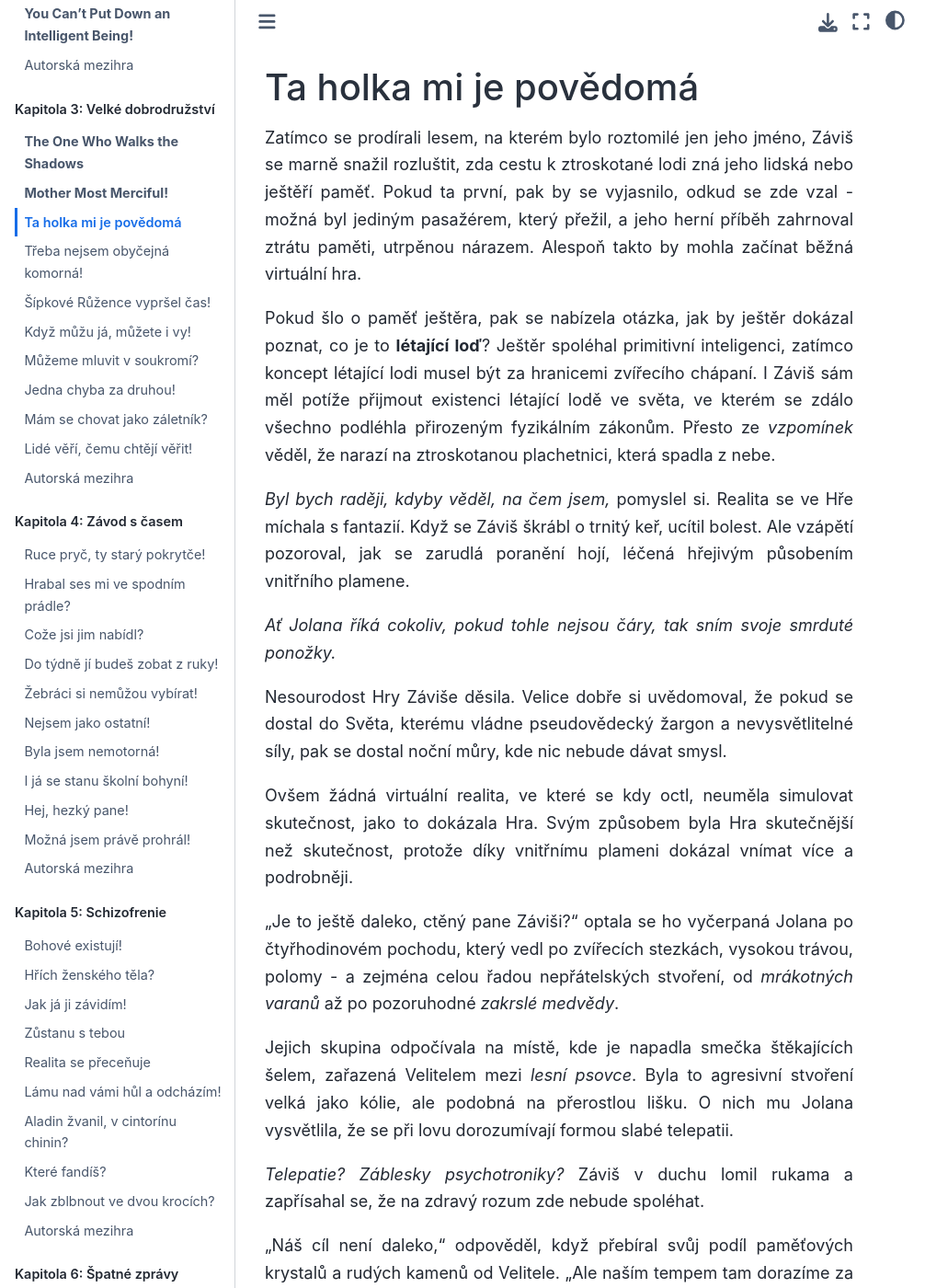
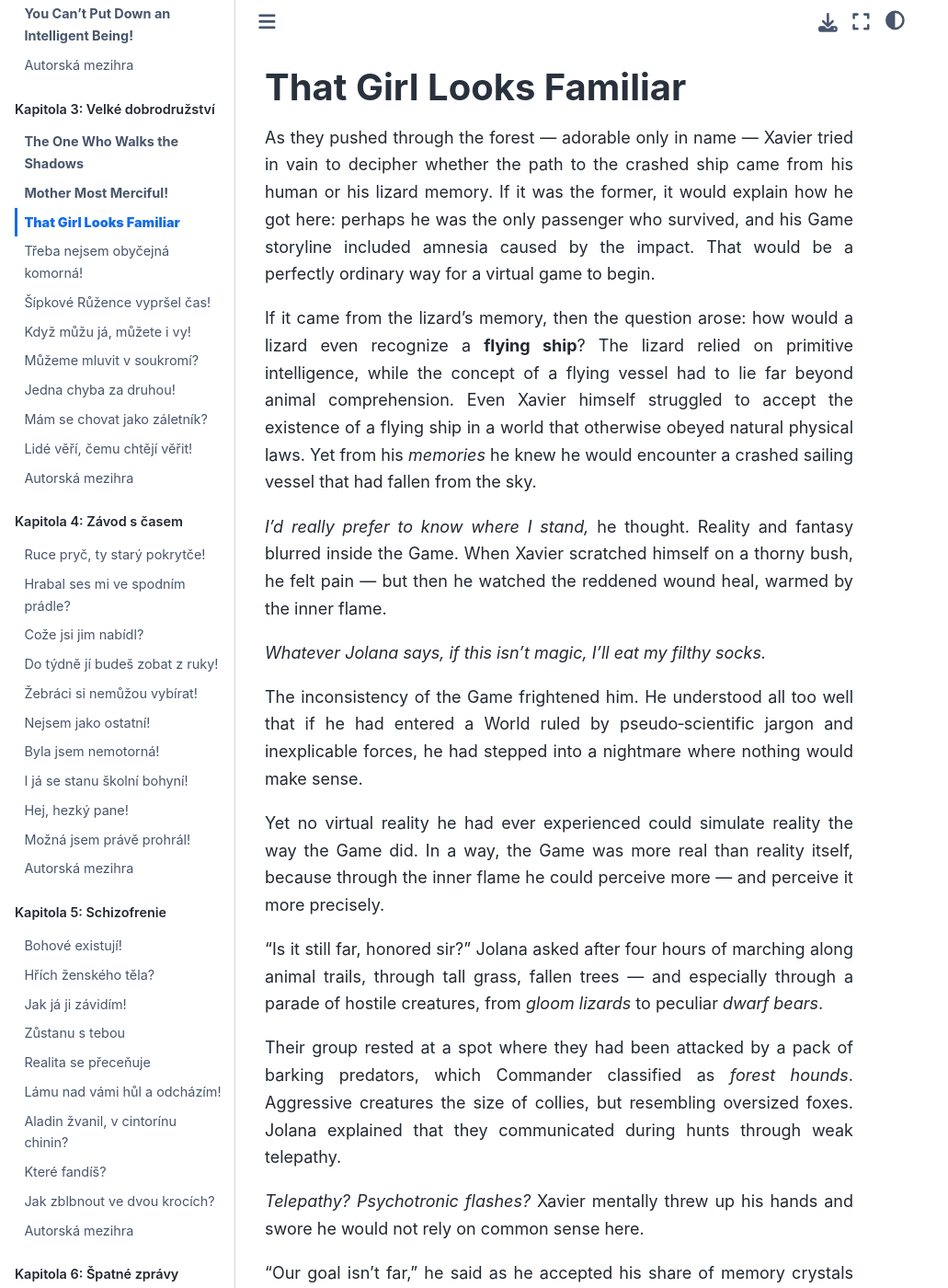
Before and after one commit to hanpari/sest-spolecniku, a Sphinx documentation site: the page built from source/sest_spolecniku/003-velke-dobrodruzstvi/03.md, in a window 1280 px wide and 1400 px high. Shown: the whole window at 92% size, without its empty margins (0-1031 px from the left). Built offline with Sphinx 7.4.7 and the Sphinx Book theme 1.1.4, drawn with Linux system fonts in a browser that asks for light colours; some of the changed text lies outside the part shown.

Commit message:
Brock Prudell

```diff
--- a/source/sest_spolecniku/003-velke-dobrodruzstvi/03.md
+++ b/source/sest_spolecniku/003-velke-dobrodruzstvi/03.md
@@ -1,145 +1,145 @@
-# Ta holka mi je povědomá
+# **That Girl Looks Familiar**
 
- Zatímco se prodírali lesem, na kterém bylo roztomilé jen jeho jméno, Záviš se marně snažil rozluštit, zda cestu k ztroskotané lodi zná jeho lidská nebo ještěří paměť. Pokud ta první, pak by se vyjasnilo, odkud se zde vzal - možná byl jediným pasažérem, který přežil, a jeho herní příběh zahrnoval ztrátu paměti, utrpěnou nárazem. Alespoň takto by mohla začínat běžná virtuální hra.
+As they pushed through the forest — adorable only in name — Xavier tried in vain to decipher whether the path to the crashed ship came from his human or his lizard memory. If it was the former, it would explain how he got here: perhaps he was the only passenger who survived, and his Game storyline included amnesia caused by the impact. That would be a perfectly ordinary way for a virtual game to begin.
 
- Pokud šlo o paměť ještěra, pak se nabízela otázka, jak by ještěr dokázal poznat, co je to **létající loď**? Ještěr spoléhal primitivní inteligenci, zatímco koncept létající lodi musel být za hranicemi zvířecího chápaní. I Záviš sám měl potíže přijmout existenci létající lodě ve světa, ve kterém se zdálo všechno podléhla přirozeným fyzikálním zákonům. Přesto ze *vzpomínek* věděl, že narazí na ztroskotanou plachetnici, která spadla z nebe.
+If it came from the lizard’s memory, then the question arose: how would a lizard even recognize a **flying ship**? The lizard relied on primitive intelligence, while the concept of a flying vessel had to lie far beyond animal comprehension. Even Xavier himself struggled to accept the existence of a flying ship in a world that otherwise obeyed natural physical laws. Yet from his *memories* he knew he would encounter a crashed sailing vessel that had fallen from the sky.
 
- *Byl bych raději, kdyby věděl, na čem jsem,* pomyslel si. Realita se ve Hře míchala s fantazií. Když se Záviš škrábl o trnitý keř, ucítil bolest. Ale vzápětí pozoroval, jak se zarudlá poranění hojí, léčená hřejivým působením vnitřního plamene.
+*I’d really prefer to know where I stand,* he thought. Reality and fantasy blurred inside the Game. When Xavier scratched himself on a thorny bush, he felt pain — but then he watched the reddened wound heal, warmed by the inner flame.
 
- *Ať Jolana říká cokoliv, pokud tohle nejsou čáry, tak sním svoje smrduté ponožky.*
+*Whatever Jolana says, if this isn’t magic, I’ll eat my filthy socks.*
 
- Nesourodost Hry Záviše děsila. Velice dobře si uvědomoval, že pokud se dostal do Světa, kterému vládne pseudovědecký žargon a nevysvětlitelné síly, pak se dostal noční můry, kde nic nebude dávat smysl.
+The inconsistency of the Game frightened him. He understood all too well that if he had entered a World ruled by pseudo‑scientific jargon and inexplicable forces, he had stepped into a nightmare where nothing would make sense.
 
- Ovšem žádná virtuální realita, ve které se kdy octl, neuměla simulovat skutečnost, jako to dokázala Hra. Svým způsobem byla Hra skutečnější než skutečnost, protože díky vnitřnímu plameni dokázal vnímat více a podrobněji.
+Yet no virtual reality he had ever experienced could simulate reality the way the Game did. In a way, the Game was more real than reality itself, because through the inner flame he could perceive more — and perceive it more precisely.
 
- "Je to ještě daleko, ctěný pane Záviši?" optala se ho vyčerpaná Jolana po čtyřhodinovém pochodu, který vedl po zvířecích stezkách, vysokou trávou, polomy - a zejména celou řadou nepřátelských stvoření, od *mrákotných varanů* až po pozoruhodné *zakrslé medvědy*.
+“Is it still far, honored sir?” Jolana asked after four hours of marching along animal trails, through tall grass, fallen trees — and especially through a parade of hostile creatures, from *gloom lizards* to peculiar *dwarf bears*.
 
-Jejich skupina odpočívala na místě, kde je napadla smečka štěkajících šelem, zařazená Velitelem mezi *lesní psovce*. Byla to agresivní stvoření velká jako kólie, ale podobná na přerostlou lišku. O nich mu Jolana vysvětlila, že se při lovu dorozumívají formou slabé telepatii.
+Their group rested at a spot where they had been attacked by a pack of barking predators, which Commander classified as *forest hounds*. Aggressive creatures the size of collies, but resembling oversized foxes. Jolana explained that they communicated during hunts through weak telepathy.
 
-*Telepatie? Záblesky psychotroniky?* Záviš  v duchu lomil rukama a zapřísahal se, že na zdravý rozum zde nebude spoléhat.
+*Telepathy? Psychotronic flashes?* Xavier mentally threw up his hands and swore he would not rely on common sense here.
 
-"Náš cíl není daleko," odpověděl, když přebíral svůj podíl paměťových krystalů a rudých kamenů od Velitele. "Ale naším tempem tam dorazíme za několik hodin."
+“Our goal isn’t far,” he said as he accepted his share of memory crystals and red stones from Boss. “But at our pace, we’ll get there in a few hours.”
 
-"Několik hodin peklem," zaúpěla Jolana. "Potřebuju povzbudit."
+“A few hours of hell,” Jolana groaned. “I need a boost.”
 
-Z vaku vytáhla malý rudý kámen a rozdrtila ho v malém moždíři na prach; ten nasypala do čutory spolu s neznámým bílou látkou, která vypadala jako moučkový cukr. Když obsah čutory protřepala, opatrně se napila a chytila se za břicho.
+She pulled a small red stone from her pouch and crushed it into powder in a tiny mortar; she mixed it into her flask with an unknown white substance that looked like powdered sugar. After shaking the flask, she took a cautious sip and grabbed her stomach.
 
-"Co je to?" zeptal se Záviš zvědavě. "Myslel jsem, že rudé kameny člověku neprospívají."
+“What is that?” Xavier asked. “I thought red stones were harmful to humans.”
 
-"Řešení z nouze," odpověděla. "Žádný strach. Přidala jsem inhibitor, který brání prudkému vstřebání energie z rudého kamene. Chcete také?"
+“A desperate solution,” she said. “Don’t worry. I added an inhibitor that prevents the energy from absorbing too quickly. Want some?”
 
-*Inhibitor? Proč ne sušené mločí nohy nebo drcená netopýří křídla?* ušklíbl se Záviš.
+*An inhibitor? Why not dried salamander legs or powdered bat wings?* Xavier smirked inwardly.
 
-Pak přijal čutoru a když se napil, ucítil, jak se jeho vnitřní plamen rozhořívá a odstraňuje únavu z bolavých svalů.
+He took the flask and drank. His inner flame flared, burning away the fatigue in his aching muscles.
 
-"Výborná medicína," vydechl.
+“Excellent medicine,” he exhaled.
 
-"Vám nic nedělá?" zeptala se Jolana užasle. "Mne pálí jako čert. Učili nás, že do výsledného lektvaru se přidává chladící složka a analgetika, aby byl výsledek snesitelný."
+“It doesn’t hurt you?” Jolana asked, astonished. “It burns me like the devil. We were taught that the final potion needs a cooling agent and analgesics to make it bearable.”
 
-"Opravdu?"
+“Really?”
 
-Záviš nabídl čutoru Němému a sledoval jeho reakce, aby se ujistil, že Jolana není přecitlivělá. Ale i Němý, přes svou stoickou náturu, nesnesl nápoj o nic lépe.
+Xavier offered the flask to Mute and watched his reaction to make sure Jolana wasn’t simply oversensitive. But even Mute, stoic as he was, couldn’t tolerate the drink any better.
 
-"Musíte mít žaludek z oceli, ctěný pane," poznamenal obdivně Velitel. "Tenhle dryák by odrovnal i slona."
+“You must have a stomach of steel, honored sir,” Commander said admiringly. “This brew would knock out an elephant.”
 
-*Nebo stačí mít žaludek ještěra,* pomyslel si Záviš. Už si stačil všimnout, že mezi ním a skupinou zálesáků existují zřetelné rozdíly, které nelze vysvětlit pouze lepším vybavením. *Místy si připadám jako jiný živočišný druh.*
+*Or you just need a lizard’s stomach,* Xavier thought. He had already noticed that there were clear differences between him and the rangers — differences that couldn’t be explained by better equipment alone. *Sometimes I feel like a different species.*
 
-"Půjdeme dál, ctěný pane?" zeptal se Velitel váhavě.
+“Shall we continue, honored sir?” Commander asked hesitantly.
 
-Takhle hluboko v *Lese roztomilých kulíšků* neměla skupina tří zálesáků šanci na přežití. Jen díky Závišovi a jeho ještěřím smyslům a zděděné paměti se dokázala vyhnout řadě  nebezpečných situací.
+This deep in the *Forest of Adorable Owlets*, the three rangers had no chance of survival. Only thanks to Xavier — his lizard senses and inherited memory — had they avoided several dangerous situations.
 
-"Půjdeme dál."
+“We continue.”
 
-Záviš neměl důvod nepokračovat. Nenarazili na nic, co by jeho dokázalo ohrozit, takže vnímal své šance jinak než zálesáci.
+Xavier had no reason to stop. They hadn’t encountered anything that could threaten him, so he assessed his chances differently than the rangers.
 
-Opět vyrazili na pochod. Když se blížili místu, kde doufali, že najdou létající loď,  Záviš nařídil další přestávku. Po několika šarvátkých s lesními dravci, Jolana už mlela z posledního, opírala se o svou berli jako válečný invalida. Tentokrát ji  ale Velitel nenapomínal, naopak se lačně napil z čutory s rozdrceným rudým kamenem.
+They marched on. As they approached the place where they hoped to find the flying ship, Xavier ordered another break. After several skirmishes with forest predators, Jolana was barely standing, leaning on her staff like a war invalid. This time Boss didn’t scold her — instead he greedily drank from the flask with crushed red stone.
 
-"Omlouvám se, ctěný pane," zamumlal. "Jen vás zdržujeme."
+“Forgive us, honored sir,” he muttered. “We’re only slowing you down.”
 
-*Jinými slovy,* pomyslel si Záviš, *chtějí vědět, zda je nehodlám opustit. Nejspíše nechápou, proč s nimi ztrácím čas.*
+*In other words,* Xavier thought, *they want to know whether I intend to abandon their crew. They probably don’t understand why I’m wasting time with them.*
 
-"Také jsem unavený," zalhal. "Ale jsme skoro u cíle. V každém případě," dodal přísně, "spolu jsme sem přišli a spolu také odejdeme."
+“I’m tired too,” he lied. “But we’re almost there. In any case,” he added sternly, “we came here together and we leave together.”
 
-*Ne, nejsem bezcitná zrůda, která vás nechá na holičkách,* doplnil v duchu. Trochu ho zarazilo, že zálesáci od něj čekají jen nejhorší, a děsil se, jak společnost ve Hře funguje. *Venku nebo uvnitř, sotva si pomůžu. Nevím, proč jsem čekal mírumilovnou utopii.*
+*No, I’m not a heartless monster who’ll leave you to die,* he added silently. It unsettled him that the rangers expected only the worst — and it frightened him how society in the Game must function. *Outside or inside, I’m not sure I’ll ever catch a break. Why did I expect? A peaceful utopia?*
 
-"Děkujeme, ctěný pane," zamumlal Velitel. "Můžete se na nás spolehnout."
+“Thank you, honored sir,” Commander murmured. “You can rely on us.”
 
-*Mám to brát jako přísahu věrnosti?*
+*Should I take that as an oath of loyalty?*
 
-"Velmi dobře," řekl Záviš nahlas. "Myslíš, Veliteli, že můžeme narazit na vaši konkurenci?"
+“Very well,” Xavier said aloud. “Boss, do you think we might run into your competition?”
 
-"Těžko říct, ctěný pane. Takhle hluboko si žádná gilda netroufá. Kdybych já byl na jejich místě, dávno bych se otočil a zmizel odtud."
+“Hard to say, honored sir. No guild dares come this deep. If I were in their place, I’d have turned back long ago.”
 
-V té chvíli, jako na popření velitelových slov, se ozval vzdálený křik a výbuchy. Zablesklo se a na obloze se objevil sloup modrého světla.
+At that moment, as if to contradict his words, distant shouting and explosions echoed through the forest. A flash lit the sky, followed by a pillar of blue light.
 
-"K zemi," zavelel Záviš a sám se příkladně svalil na zem, aby se odkutálel pod kmen silného dubu.
+“Down,” Xavier ordered, dropping to the ground and rolling under the trunk of a thick oak.
 
-"Konkurence?" zeptal se tiše.
+“Competition?” he whispered.
 
-"Ne, ctěný pane. Takové vybavení naše gildy nemají."
+“No, honored sir. Our guilds don’t have equipment like that.”
 
-"Co to bylo?"
+“What was it?”
 
-"Ty výbuchy? Nejspíš energetické granáty. A ten zbytek?" Velitel pokrčil rameny. "Nemám tušení. Nic, co bych mohl znát."
+“The explosions? Probably energy grenades. And the rest?” Commander shrugged. “No idea. Nothing I recognize.”
 
-"V každém případě nejsme daleko," přikývl Záviš. "Posuneme se opatrně vpřed. Kryjte se a udržujte desetimetrové rozestupy tak, abyste viděli na toho před sebou. Já první, pak Němý, Jolana a nakonec Velitel. V případě problémů se okamžitě stahujeme. Nezapomínejte kontrolovat křídla."
+“In any case, we’re close,” Xavier nodded. “We move forward carefully. Stay covered and keep ten‑meter spacing so you can see the person ahead. I go first, then Mute, Jolana, and Commander last. If anything goes wrong, we retreat immediately. Check your wings.”
 
-"Křídla?" zašeptala Jolana zmateně.
+“Wings?” Jolana whispered, confused.
 
-"Levou a pravou stranu," objasnil Záviš. "Velitel bude krýt náš případný ústup."
+“Left and right flank,” Xavier clarified. “Boss covers our retreat.”
 
-Pak se pochybovačně zadíval na luky obou mužů. V hustém lesním porostu se jejich účinnost vytrácela.
+He then eyed the men’s bows skeptically. In dense forest, their effectiveness was limited.
 
 …
 
-Mezi vyvrácenými stromy ležela spadená létající loď. Vypadala jako luxusní plachetnice, bohatě zdobená vyřezáváním a obrovskými krystaly - ztělesnění odvážné představivosti malíře, který nedbá na fyziku. Ani jeden z jejích tří stěžnů nevydržel pád a v jejím pravoboku zela černá díra jakoby vykousnutá gigantickým netvorem.
+Among the uprooted trees lay the fallen flying ship. It looked like a luxurious sailing vessel, richly decorated with carvings and enormous crystals — the embodiment of a painter’s wild imagination unconcerned with physics. None of its three masts had survived the fall, and a black hole gaped in its starboard side as if bitten out by a giant beast.
 
-Pod vrakem se ukrývali muž v uniformě vojáka a žena oblečená v šatech, které více než cokoliv připomínaly oblečení komorné. Voják krvácel z několik ran, z boku mu trčel opeřený šíp, přesto ale neúnavně střílel ze dvou kuší, které mu komorná neohrabaně natahovala pomocí kladkového mechanismu.
+Beneath the wreck crouched a soldier in uniform and a woman dressed in clothes that resembled a maid’s outfit. The soldier bled from several wounds, an arrow protruding from his side, yet he tirelessly fired two crossbows, which the maid clumsily reloaded using a pulley mechanism.
 
-Mýtina před nimi byla vypálená po výbuších a mezi ohořelými větvemi se nacházely šaty a zbraně útočníků, kteří tam pravděpodobně zemřeli, soudě podle rozházených rudých kamenů a paměťových krystalů.
+The clearing before them was scorched by explosions, and among the charred branches lay the clothes and weapons of attackers who had likely died there, judging by the scattered red stones and memory crystals.
 
-Útočníci, ne nepodobní na Velitelovu skupinu zálesáků, se drželi za stromy, mimo dosah granátů, a posílali jeden šíp za druhý, zatímco část z nich se pokoušela obejít obránce zezadu.
+The attackers, not unlike Boss’s group of rangers, hid behind trees, out of grenade range, firing arrow after arrow while some tried to circle around the defenders.
 
-"Přestaňte!" zakřičel jeden z útočníků, muž se sudovitou postavou a hrubou neoholenou tváří. "Co to děláte? Jsme z gildy **Čtveráci** a přišli jsme vám na pomoc. Nemáme nepřátelské úmysly."
+“Stop!” shouted one of the attackers — a barrel‑chested man with a rough, unshaven face. “What are you doing? We’re from the **Squares** guild and we came to help you. We have no hostile intentions.”
 
-"A já vám znovu opakuju, že pomoc nepotřebujeme," zakřičel voják. "Řekl jsem vám, ať táhnete, že naše posila je už na cestě. Varovali jsme vás, ať se nepřibližujete."
+“And I repeat that we don’t need help,” the soldier yelled back. “I told you to get lost, that our reinforcements are already on the way. We warned you not to approach.”
 
-"Zabili jste pět našich lidí!"
+“You killed five of our people!”
 
-"Přesně jak jsme slíbili," zavrčel pochmurně voják. "Tato létající loď je majetkem vysoce postavené osoby. Kmáni jako vy u ní nemají co dělat."
+“Exactly as promised,” the soldier growled darkly. “This flying ship belongs to a highly ranked individual. Rabble like you have no business near it.”
 
-"Bez nás v lese nepřežijete, kamaráde. Co takhle se dohodnout? Jsem gildovní vicemistr Prudil a mám pověst chlapa, který drží slovo."
+“Without us you won’t survive the forest, friend. How about we make a deal? I’m Vice‑Master Brock Prudell, and I’m known as a man who keeps his word.”
 
-"Nemáme na čem se dohodnout. K lodi se dostanete jen přes mou mrtvolu."
+“There’s nothing to negotiate. You reach this ship only over my dead body.”
 
-Záviš, který scénu pozoroval, ukrytý pod hustým křovím, se obrátil na Němého. "Gilda **Čtveráci**?" zašeptal tázavě. "Hodní kluci?"
+Xavier, watching the scene from beneath thick bushes, turned to Mute. “The **Squares** guild?” he whispered. “Good guys?”
 
-Němý se jen ušklíbl a ukázal palcem k zemi. Pak, snad proto, že neměl své gesto za dostatečně výmluvné, si přejel palcem pod bradou.
+Mute smirked and pointed his thumb downward. Then, perhaps thinking the gesture wasn’t clear enough, he slid his thumb across his throat.
 
-*Hrdlořezové,* dovtípil se Záviš. *Nejspíše konkurence, o které mluvil Velitel.*
+*Cutthroats,* Xavier concluded. *Likely the competition Boss mentioned.*
 
-I hloupý by poznal, že vicemistr Prudil hraje o čas, aby mohl vojákovi vpadnout do zad.
+Even a fool could see Vice‑Master Brock Prudell was stalling for time, waiting to strike the soldier from behind.
 
-Záviš náhle nevěděl, jak pokračovat. I kdyby se přidal na stranu obránců, musel by nejen zabít členy **Čtveráků**, ale zbavit se i vojáka a komorné, aby mohl beztrestně vyloupit létající loď. Nedělal si žádné iluze, že by Velitel nebo **Čtveráci** hledali loď, aby zachránili její pasažéry. Všem šlo o poklady na palubě - a i slepý by poznal, že těch pokladů nebude málo.
+Xavier suddenly didn’t know how to proceed. Even if he sided with the defenders, he would have to kill the **Squares** — and then eliminate the soldier and the maid to loot the flying ship without witnesses. He had no illusions: neither Boss nor the **Squares** were here to rescue passengers. Everyone wanted the treasures aboard — and even a blind man could see there would be plenty.
 
-*Voják mluvil o vysoce postavené osobě, ale nezmínil její jméno. Proč?* uvažoval.  *Byla loď na tajné misi?*
+*The soldier spoke of a highly ranked person but didn’t mention a name. Why?* Xavier wondered. *Was the ship on a secret mission?*
 
-V každém případě si Záviš nehodlal hrát na zabijáka nebo loupežníka. Jedna věc bylo adrenalinové vzrušení, když bojoval s šelmami, a druhá zabíjení lidských bytostí, ať už ve Hře nebo kdekoliv jinde.
+In any case, he had no intention of playing assassin or bandit. Fighting beasts was one thing — killing humans, whether in the Game or anywhere else, was another.
 
-*Nejsnažší by bylo počkat, jak se situace vyvine,* uvažoval. *A pak vyřídit **Čtveráky**.*
+*The easiest thing would be to wait and see how it plays out,* he thought. *Then deal with the **Squares**.*
 
-Ani na okamžik nepochyboval, která strana vyjde ze střetu vítězně. Ale při pohledu na statečný vojákův odpor a zejména na chvějící se komornou, i na dálku vystrašenou k smrti, se neuměl přimět, aby nečinně přihlížel.
+He had no doubt which side would win. But when he saw the soldier’s brave resistance — and especially the trembling maid, terrified out of her mind — he couldn’t bring himself to simply watch.
 
-*Ta holka je mi povědomá,* uvědomil si. V jednu chvíli komorná popadla štít pohozený na zemi a odrazila s ním jeden ze šípů, který mířil na vojáka. Něco v jejích pohybech Závišovi připomnělo Lýdii a to, jak se bránila koženým kufrem rabiátům s nožem.
+*That girl looks familiar,* he realized. At one moment the maid grabbed a shield lying on the ground and deflected an arrow aimed at the soldier. Something in her movements reminded Xavier of Lydia — of how she had defended herself with her leather briefcase against knife‑wielding thugs.
 
-*Mohla by to být ona?* přemýšlel. *Neříkala, že se do Hry zatím nepřihlásila? Možná jen hledám argumenty, proč ty dva zachránit.*
+*Could it be her?* he wondered. *Didn’t she say she hadn’t logged into the Game yet? Maybe I’m just looking for excuses to save them.*
 
-V té chvíli ale už bylo pozdě. Jeden ze **Čtveráků** se dostal dvojici do zad a bez váhání poslal dlouhý šíp přímo do vojákova srdce. Voják se překvapeně otočil, zvedl nabitou kuši a ve svých posledních okamžicích poslal šipku do zálesákovy nohy. Pak se zhroutil a přeměnil se na hromádku vybavení, rudých kamenů a krystalů.
+But it was already too late. One of the **Squares** got behind the pair and without hesitation sent a long arrow straight into the soldier’s heart. The soldier turned in surprise, raised his loaded crossbow, and in his final moment shot the ranger in the leg. Then he collapsed and transformed into a pile of equipment, red stones, and crystals.
 
-*Ne, to není Lýdie,* pomyslel si Záviš, když pozoroval, jak se komorná otočila, několika neuvěřitelnými skoky se přiblížila k poraněnému **Čtverákovi** a hodila mu cosi do tváře rychlým pohybem. Muž zakřičel a křičel tak dlouho, dokud ho komorná neumlčela navždy.
+*No, that’s not Lydia,* Xavier thought as he watched the maid turn, leap forward with several unbelievable jumps, close in on the wounded **Square**, and fling something into his face with a swift motion. The man screamed — and screamed until the maid silenced him forever.
 
-Záviše z té scény zamrazilo. *Proč jsem měl dojem, že jde o Lýdii?* uvažoval. *Pletl jsem se v ní?*
+The scene chilled Xavier. *Why did I think she was Lydia?* he wondered. *Was I wrong about her?*
 
-Nepovažoval Lýdii Krajcarovou za nebezpečnou *per se*. Pokud se něčeho bál, pak toho, že věděla o jeho konfliktu s **První-Spořitelní**, ne toho, že by ho ve spánku udusila polštářem.
+He had never considered Lydia Carver dangerous *per se*. If he feared anything, it was her knowledge of his conflict with **First Savings**, not that she would smother him with a pillow in his sleep.
 
-*Ale přesto se chová zvláštně,* pomyslel si. Sotva komorná dokončila akci, nepokračovala dál, podivně strnulá na tělem, které se měnilo na rudý kámen a paměťový krystal. **Čtveráci** ji zasypali snůškou šípů - a teprve bolest, když byla zasažená do paže, ji donutila hledat úkryt mezi stromy.
+*But she does behave strangely,* he thought. As soon as the maid finished her attack, she didn’t continue — she froze oddly over the body that was turning into red stone and a memory crystal. The **Squares** showered her with arrows — and only the pain of a hit to her arm forced her to seek cover among the trees.
```
